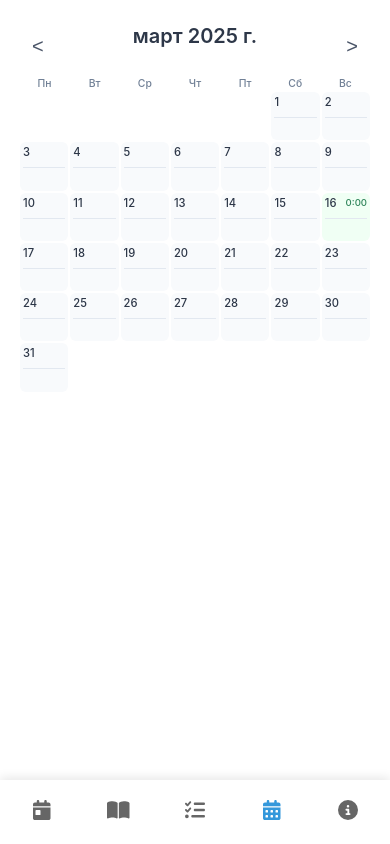
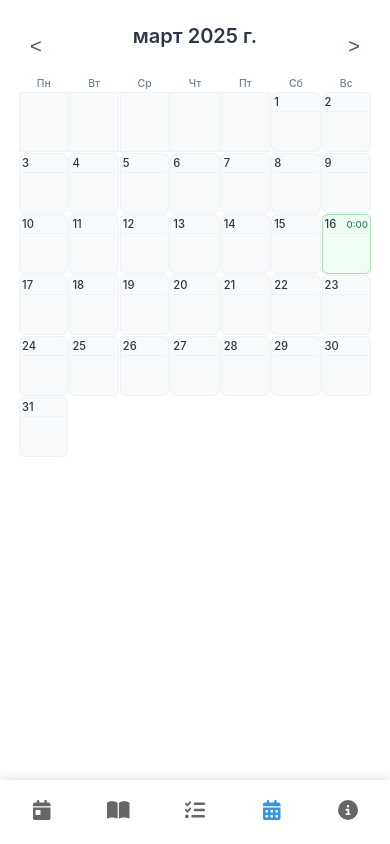
Before and after one commit to Makapenko/Feeling-Good, a React (Vite) app: page / in a window 390 px wide. Both pictures are taken after a click on the button 271 px from the left and 812 px from the top of the page. Built offline with nearby package versions, Linux system fonts and the light colour scheme.

Commit message:
fix: ProgressCalendar css

```diff
--- a/src/components/ProgressCalendar/ProgressCalendar.module.css
+++ b/src/components/ProgressCalendar/ProgressCalendar.module.css
@@ -1,9 +1,10 @@
 .calendar {
-  padding: 20px;
+  padding: 12px;
   background-color: #f5f5f5;
   border-radius: 8px;
-  max-width: 100%;
+  width: 100%;
   box-sizing: border-box;
+  overflow: hidden;
 }
 
 .calendar h2 {
@@ -23,20 +24,35 @@
 .days {
   display: grid;
   grid-template-columns: repeat(7, 1fr);
-  gap: 8px;
-  max-width: 100%;
+  gap: 4px;
+  width: 100%;
+  box-sizing: border-box;
+  padding: 0 1px;
+  grid-auto-rows: 1fr;
+}
+
+.weekDays {
+  display: grid;
+  grid-template-columns: repeat(7, 1fr);
+  gap: 4px;
+  margin-bottom: 4px;
+  width: 100%;
+  box-sizing: border-box;
+  padding: 0 1px;
 }
 
 .day {
   background: white;
   border-radius: 6px;
-  padding: 12px;
+  padding: 8px;
   aspect-ratio: 1;
   cursor: default;
   transition: all 0.2s ease;
   border: 1px solid #e2e8f0;
   display: flex;
   flex-direction: column;
+  min-width: 0;
+  height: 100%;
 }
 
 .day.hasContent {
@@ -193,13 +209,6 @@
   margin: 0;
 }
 
-.weekDays {
-  display: grid;
-  grid-template-columns: repeat(7, 1fr);
-  gap: 8px;
-  margin-bottom: 8px;
-}
-
 .weekDay {
   text-align: center;
   color: #718096;
@@ -249,7 +258,7 @@
 /* Медиа-запросы для мобильных устройств */
 @media (max-width: 768px) {
   .calendar {
-    padding: 8px 4px;
+    padding: 8px 2px;
     margin: 0;
     width: 100%;
     border-radius: 0;
@@ -257,22 +266,31 @@
   }
 
   .days {
-    gap: 2px;
+    gap: 1px;
+    padding: 0 1px;
+    grid-auto-rows: minmax(60px, auto);
   }
 
   .weekDays {
     gap: 1px;
+    padding: 0 1px;
     margin-bottom: 1px;
   }
 
   .day {
-    padding: 3px;
-    border: none;
+    padding: 2px;
+    border: 1px solid #edf2f7;
     background-color: #f8fafc;
+    height: 100%;
+    min-height: unset;
+    aspect-ratio: unset;
   }
 
   .dayHeader {
     margin-bottom: 2px;
+    padding-bottom: 2px;
+    border-bottom: 1px solid #edf2f7;
+    min-height: 16px;
   }
 
   .dayHeader h3 {
@@ -289,16 +307,28 @@
     flex-wrap: wrap;
     gap: 2px;
     justify-content: center;
+    align-items: flex-start;
+    min-height: 30px;
   }
 
   .indicator {
     font-size: 0.8rem;
+    min-height: 20px;
+    display: flex;
+    align-items: center;
   }
 
   .indicator span {
     display: flex;
     align-items: center;
     justify-content: center;
+  }
+
+  .emptyDay {
+    border: 1px solid #edf2f7;
+    background-color: #f8fafc;
+    height: 100%;
+    min-height: unset;
   }
 
   .monthHeader {
```
